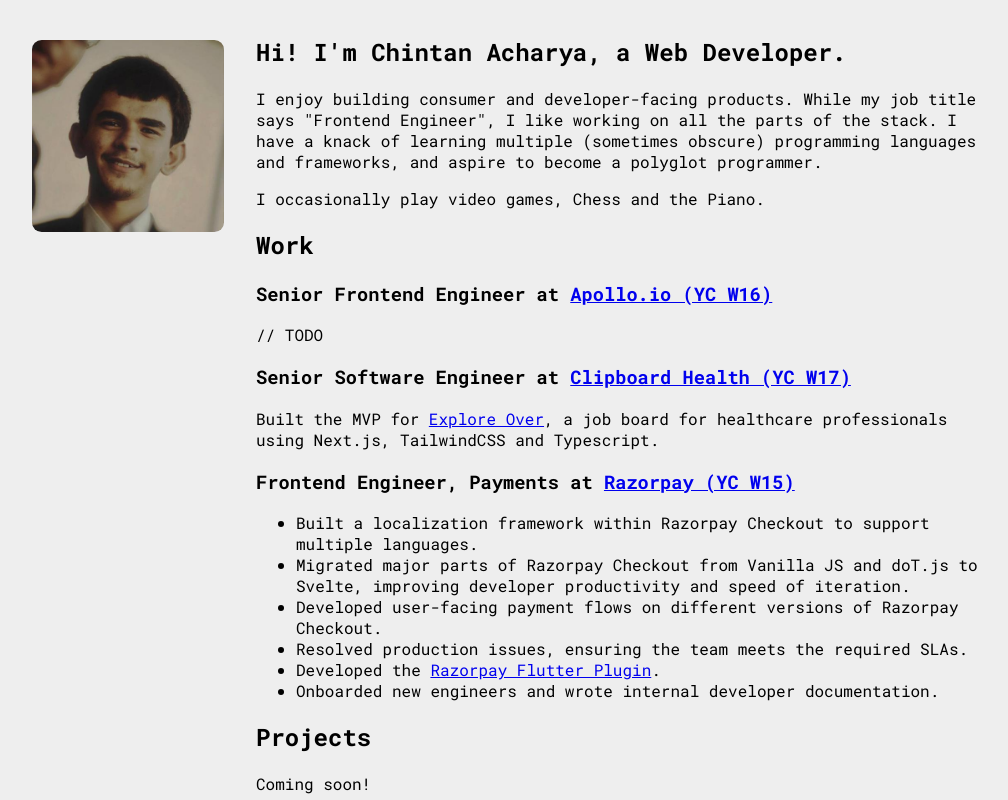
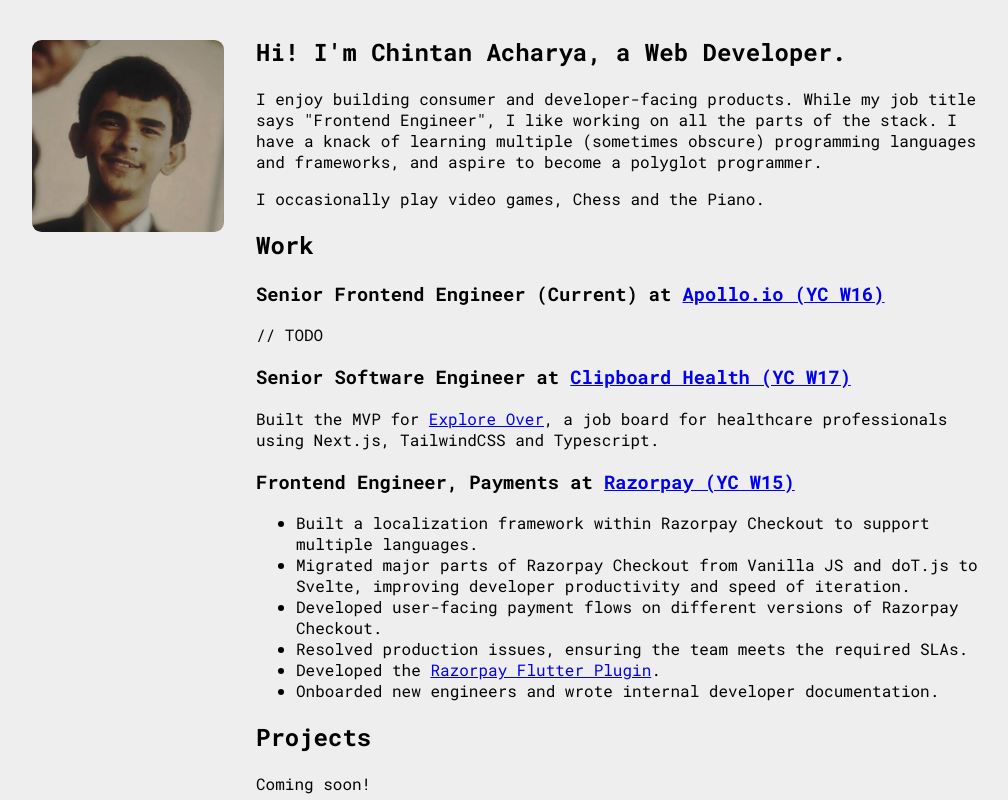
Before and after one commit to ChintanAcharya/chintanacharya.github.io, an Eleventy site: page index.html in a window 1280 px wide. Shown: the top 800 px of the page, without its empty margins (128-1136 px from the left). Built offline with nearby package versions, Linux system fonts and the light colour scheme; Eleventy itself is replaced by a stand-in of ours; files that its build step writes are made by us from their sources.

Commit message:
Mark apollo.io experience as current

```diff
--- a/index.html
+++ b/index.html
@@ -32,8 +32,8 @@
         <section class="work">
             <h2>Work</h2>
             <article class="work-apollo">
-                <h3>Senior Frontend Engineer at <a href="https://apollo.io" target="_blank" rel="noopener">Apollo.io (YC
-                    W16)</a></h3>
+                <h3>Senior Frontend Engineer (Current) at <a href="https://apollo.io" target="_blank" rel="noopener">Apollo.io
+                    (YC W16)</a></h3>
                 <p>// TODO</p>
             </article>
             <article class="work-cbh">
```
